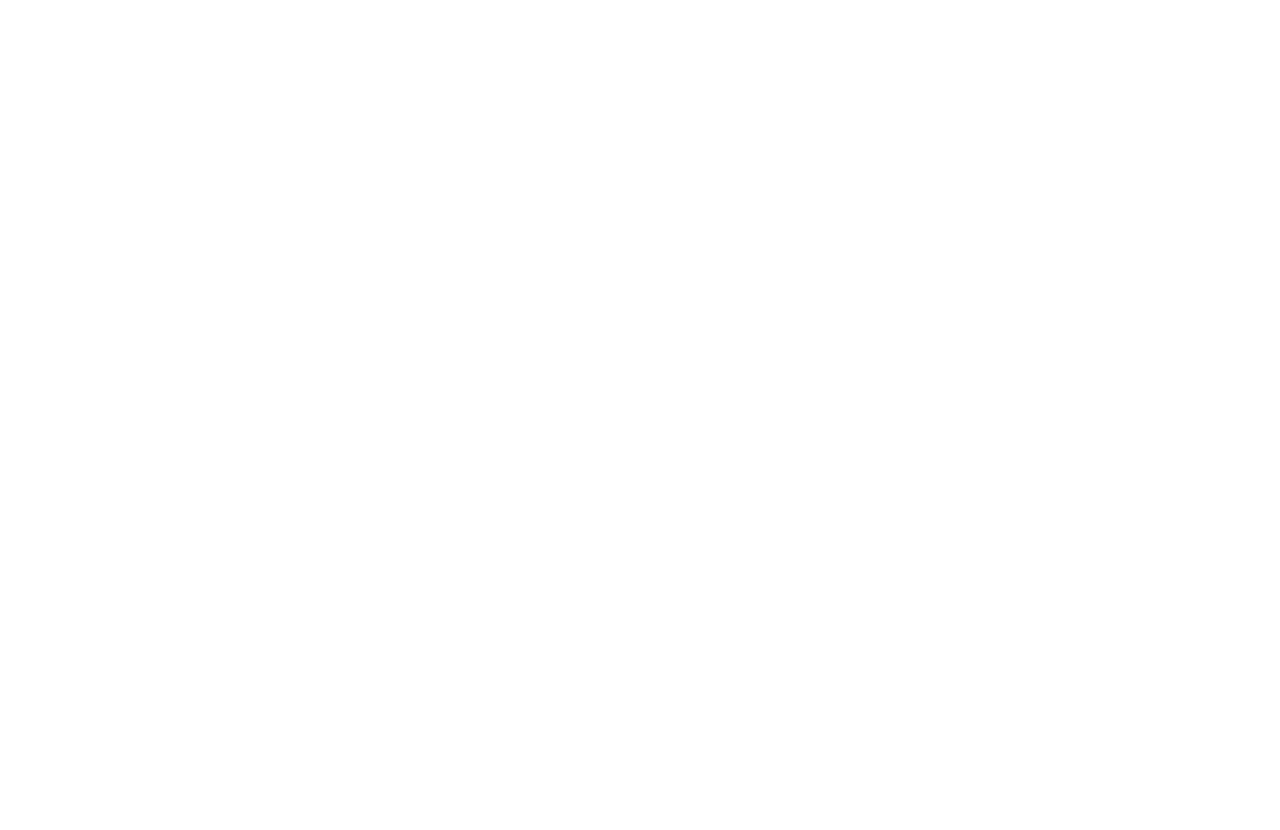
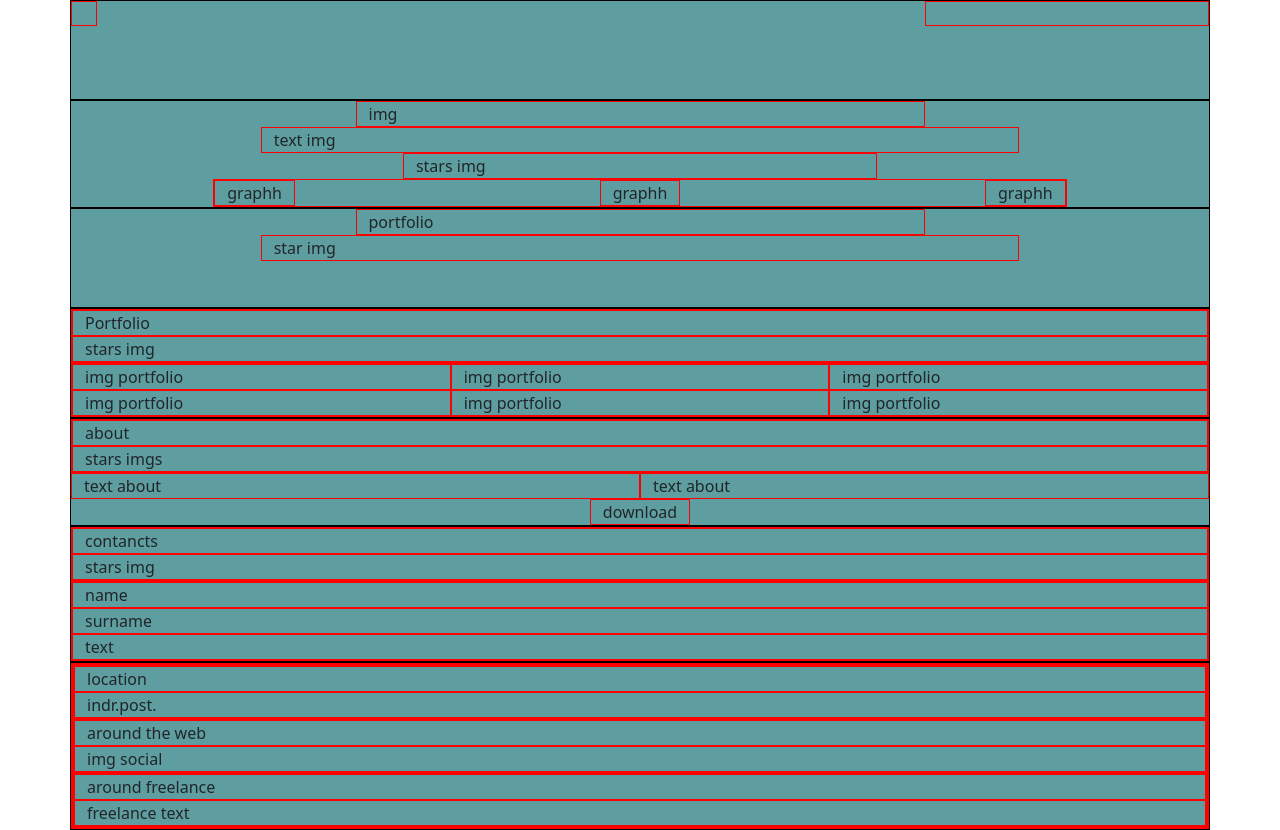
Before and after one commit to Nicola-Campagna/html-css-bootstrap-freelancer, a plain HTML site: page index.html in a window 1280 px wide. Before the commit the page ends 800 px from the top, so only its background shows below. Drawn offline with nearby package versions, Linux system fonts and the light colour scheme.

Commit message:
structure

```diff
--- a/index.html
+++ b/index.html
@@ -16,6 +16,116 @@
     <title>Bootstrap</title>
 </head>
 <body>
+    <header>
+        <div class="container">
+        <!-- RIGA 1 -->
+            <div class="row justify-content-between align-items-center">
+                <div class="col-auto"></div>
+                <div class="col-auto col-md-3"></div>
+            </div>
+        </div>
+    </header>
+
+    <main>
+        <div class="container">
+            <!-- RIGA 2 -->
+            <div class="row justify-content-center">
+                <div class="col-6">img</div>
+                <div class="col-8">text img</div>
+                <div class="col-5">stars img</div>
+                <div class="col-9">
+                    <div class="row justify-content-between">
+                        <div class="col-auto">graphh</div>
+                        <div class="col-auto">graphh</div>
+                        <div class="col-auto">graphh</div>
+                    </div>
+                </div>
+            </div>
+        </div>
+        <section class="portfolio">
+            <div class="container">
+                <div class="row justify-content-center">
+                    <div class="col-6">portfolio</div>
+                    <div class="col-8">star img</div>
+                </div>
+            </div>
+            <section class="porfolio">
+                <div class="container">
+                    <div class="row row-cols-1 justify-content-center">
+                        <div class="col">Portfolio</div>
+                        <div class="col">stars img</div>
+                    </div>
+                    <div class="row row-sm-cols-1 row-md-cols-2 row-lg-cols-3justify-content-center">
+                        <div class="col-sm-12 col-md-6 col-lg-4">img portfolio</div>
+                        <div class="col-sm-12 col-md-6 col-lg-4">img portfolio</div>
+                        <div class="col-sm-12 col-md-6 col-lg-4">img portfolio</div>
+                        <div class="col-sm-12 col-md-6 col-lg-4">img portfolio</div>
+                        <div class="col-sm-12 col-md-6 col-lg-4">img portfolio</div>
+                        <div class="col-sm-12 col-md-6 col-lg-4">img portfolio</div>
+                    </div>
+                </div>
+            </section>
+
+            <section class="about">
+                <div class="container">
+                    <div class="row row-cols-1 justify-content-center">
+                        <div class="col">about</div>
+                        <div class="col">stars imgs</div>
+                    </div>
+                    <div class="row justify-content-center">
+                        <div class="col-7 col-md-6">text about</div>
+                        <div class="col-7 col-md-6">text about</div>
+                    </div>
+                    <div class="row justify-content-center">
+                        <div class="col-auto">download</div>
+                    </div>
+                </div>
+            </section>
+
+            <section class="address">
+                <div class="container">
+                    <div class="row row-cols-1 justify-content-center">
+                        <div class="col">contancts</div>
+                        <div class="col">stars img</div>
+                    </div>
+
+                    <div class="row row-cols-1">
+                        <div class="col">name</div>
+                        <div class="col">surname</div>
+                        <div class="col">text</div>
+                    </div>
+                </div>
+            </section>
+
+            <section class="info">
+                <div class="container">
+                    <div class="row row-cols-1 row-md-cols-3">
+                        <div class="col">
+                            <div class="row row-cols-1 justify-content-center">
+                                <div class="col">location</div>
+                                <div class="col">indr.post.</div>
+                            </div>
+                            <div class="row row-cols-1 justify-content-center">
+                                <div class="col">around the web</div>
+                                <div class="col">img social</div>
+                            </div>
+                            <div class="row row-cols-1 justify-content-center">
+                                <div class="col">around freelance</div>
+                                <div class="col">freelance text</div>
+                            </div>
+
+
+                        </div>
+
+                    </div>
+                </div>
+            </section>
+
+
+
+        </section>
+    </main>
+
 
 </body>
 </html>
--- a/style.css
+++ b/style.css
@@ -0,0 +1,10 @@
+[class*="container"] {
+    min-height:100px;
+    background-color:cadetblue;
+    border: 1px solid black;
+}
+
+[class*="col"] {
+    min-height: 25px;
+    border: 1px solid red;
+}
```
